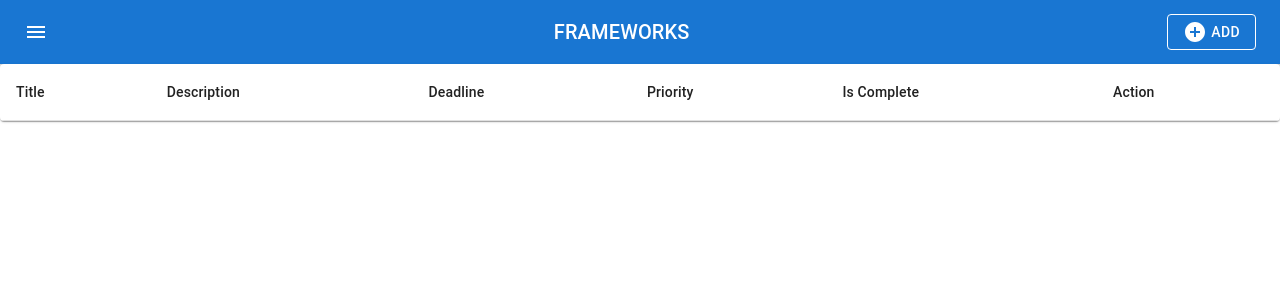
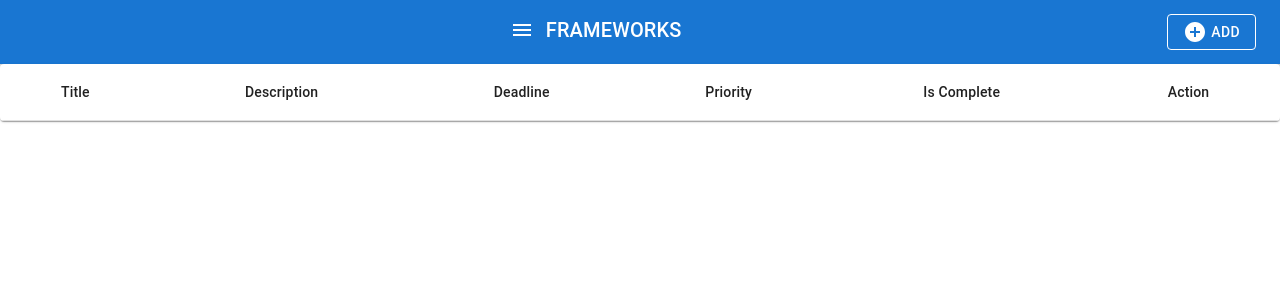
Before and after one commit to slc142/pr02, a React (Create React App) app: page / in a window 1280 px wide. Shown: the top 300 px of the page. Built offline with nearby package versions, Linux system fonts and the light colour scheme.

Commit message:
Checkboxes and app bar

```diff
--- a/src/App.js
+++ b/src/App.js
@@ -1,5 +1,6 @@
 import * as React from 'react';
 import AppBar from '@mui/material/AppBar';
+import Checkbox from '@mui/material/Checkbox';
 import Toolbar from '@mui/material/Toolbar';
 import Typography from '@mui/material/Typography';
 import Button from '@mui/material/Button';
@@ -26,6 +27,7 @@ import FormControl from '@mui/material/FormControl';
 import FormLabel from '@mui/material/FormLabel';
 import EditIcon from '@mui/icons-material/Edit';
 import HighlightOffIcon from '@mui/icons-material/HighlightOff';
+import Stack from '@mui/material/Stack';
 import { DemoContainer } from '@mui/x-date-pickers/internals/demo';
 import { AdapterDayjs } from '@mui/x-date-pickers/AdapterDayjs';
 import { LocalizationProvider } from '@mui/x-date-pickers/LocalizationProvider';
@@ -52,7 +54,7 @@ function App() {
   const [task, setTask] = React.useState({
     title: '',
     description: '',
-    deadline: dayjs().toString(),
+    deadline: dayjs().format('MM/DD/YYYY'),
     priority: 'Low',
     isComplete: false
   });
@@ -61,6 +63,15 @@ function App() {
     title: false,
     description: false
   });
+
+  function checkbox(index) {
+    return <Checkbox onChange={(e) => {
+      const updatedTasks = [...rows];
+      updatedTasks[index].isComplete = e.target.checked;
+      setRows(updatedTasks);
+      setTaskToUpdate(-1);
+    }}></Checkbox>
+  }
 
   const openTaskDialog = () => {
     setTaskDialogOpen(true);
@@ -100,7 +111,7 @@ function App() {
       setTask({
         title: '',
         description: '',
-        deadline: dayjs().toString(),
+        deadline: dayjs().format('MM/DD/YYYY'),
         priority: 'Low',
         isComplete: false
       });
@@ -171,7 +182,7 @@ function App() {
         />
         <LocalizationProvider dateAdapter={AdapterDayjs}>
           <DemoContainer components={['DatePicker']}>
-            <DatePicker label="Basic date picker" defaultValue={dayjs()} onChange={(e) => setTask({ ...task, deadline: e.toString() })} />
+            <DatePicker label="Basic date picker" defaultValue={dayjs()} onChange={(e) => setTask({ ...task, deadline: e.format('MM/DD/YYYY') })} />
           </DemoContainer>
         </LocalizationProvider>
         <FormControl>
@@ -200,16 +211,16 @@ function App() {
     <div className="App">
       <AppBar position="static">
         <Toolbar>
+
+          <Typography variant="h6" component="div" sx={{ flexGrow: 1 }}>
             <IconButton
               size="large"
               edge="start"
               color="inherit"
               aria-label="menu"
-            sx={{ mr: 2 }}
-          >
+              sx={{ position: 'relative', bottom: 2 }}>
               <MenuIcon />
             </IconButton>
-          <Typography variant="h6" component="div" sx={{ flexGrow: 1 }}>
             FRAMEWORKS
           </Typography>
           <Button color="inherit" variant="outlined" onClick={() => {
@@ -223,12 +234,12 @@ function App() {
         <Table sx={{ minWidth: 650 }} aria-label="simple table">
           <TableHead>
             <TableRow>
-              <TableCell align="left">Title</TableCell>
-              <TableCell align="left">Description</TableCell>
-              <TableCell align="left">Deadline</TableCell>
-              <TableCell align="left">Priority</TableCell>
-              <TableCell align="left">Is Complete</TableCell>
-              <TableCell align="left">Action</TableCell>
+              <TableCell align="center">Title</TableCell>
+              <TableCell align="center">Description</TableCell>
+              <TableCell align="center">Deadline</TableCell>
+              <TableCell align="center">Priority</TableCell>
+              <TableCell align="center">Is Complete</TableCell>
+              <TableCell align="center">Action</TableCell>
             </TableRow>
           </TableHead>
           <TableBody>
@@ -237,14 +248,14 @@ function App() {
                 key={index}
                 sx={{ '&:last-child td, &:last-child th': { border: 0 } }}
               >
-                <TableCell component="th" scope="row" align="left">
+                <TableCell component="th" scope="row" align="center">
                   {row.title}
                 </TableCell>
-                <TableCell align="left">{row.description}</TableCell>
-                <TableCell align="left">{row.deadline}</TableCell>
-                <TableCell align="left">{row.priority}</TableCell>
-                <TableCell align="left">{row.isComplete}</TableCell>
-                <TableCell align="left">{<div>{row.isComplete ? updateButton(index) : [updateButton(index), deleteButton(index)]}</div>}</TableCell>
+                <TableCell align="center">{row.description}</TableCell>
+                <TableCell align="center">{row.deadline}</TableCell>
+                <TableCell align="center">{row.priority}</TableCell>
+                <TableCell align="center">{checkbox(index)}</TableCell>
+                <TableCell align="center">{<Stack>{row.isComplete ? deleteButton(index) : [updateButton(index), deleteButton(index)]}</Stack>}</TableCell>
               </TableRow>
             ))}
           </TableBody>
```
Lines whose indentation alone changed are shown as unchanged.
